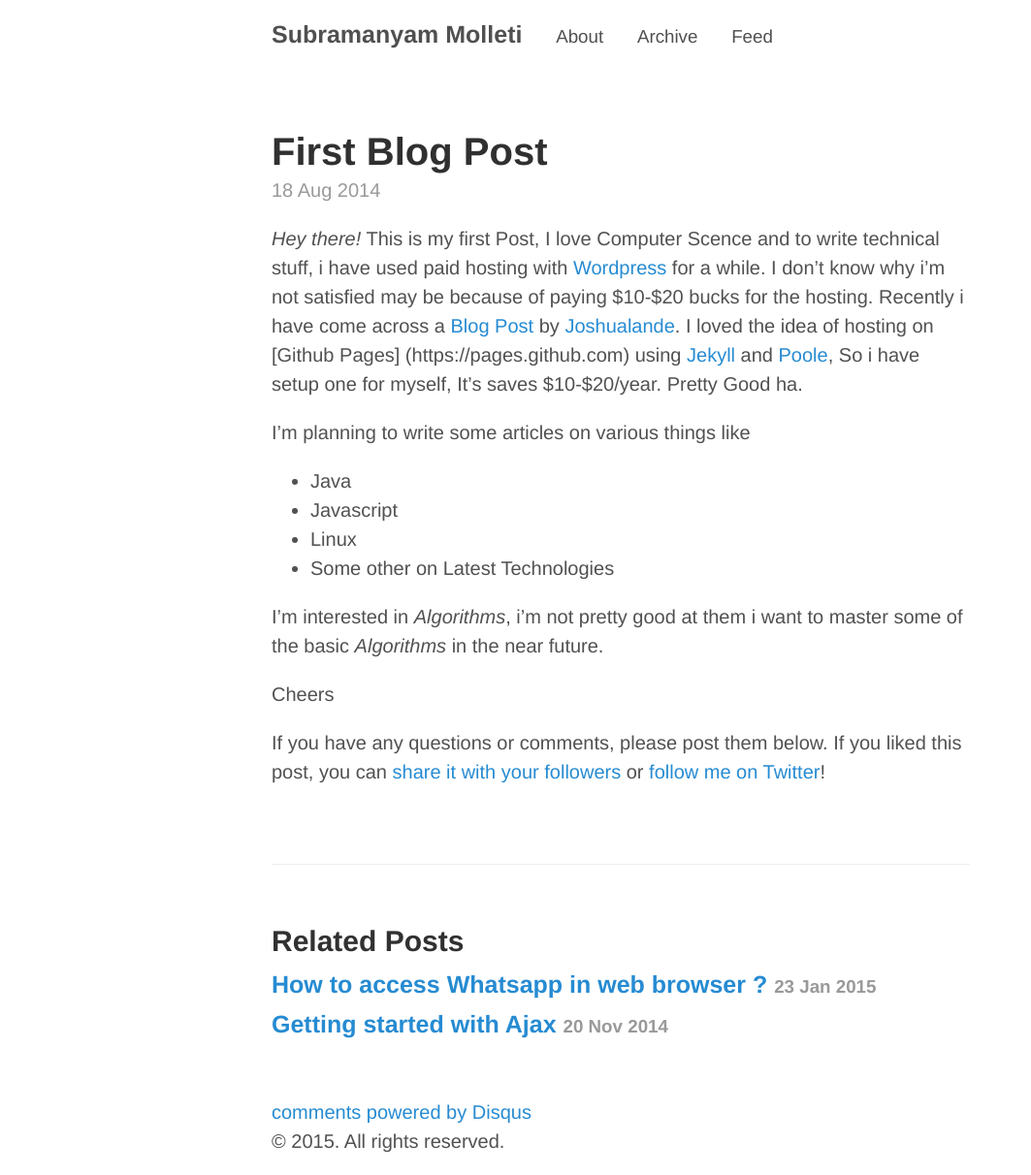
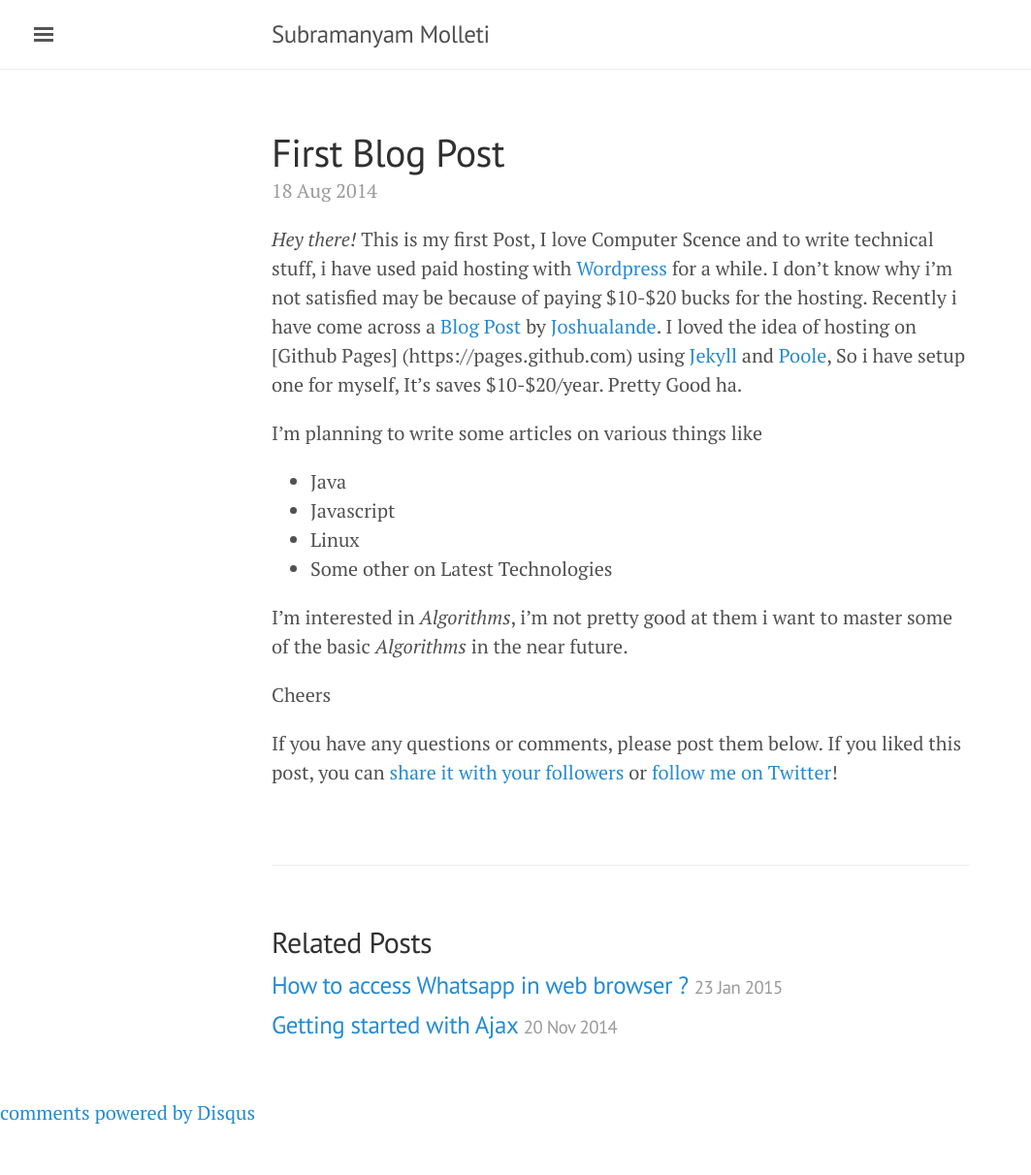
Before and after one commit to subramanyammolleti/subramanyammolleti.github.io, a Jekyll site: the page built from _posts/2014-08-18-first-blog-post.md, in a window 1280 px wide. Shown: the whole page at 97% size, without its empty margins (0-1063 px from the left). Built offline with Jekyll 4.4.1, drawn with Linux system fonts in a browser that asks for light colours; Markdown is read by kramdown in place of the engine named in the settings; comment, search, counter and statistics services are not loaded; after the commit the page ends 1163 px from its top, so only the background shows below that.

Commit message:
Change of Theme to Lanyon

```diff
--- a/_config.yml
+++ b/_config.yml
@@ -1,16 +1,16 @@
-# Dependencies
-markdown:         redcarpet
-pygments:         true
-
 # Permalinks
 permalink:        pretty
+relative_permalinks: true
 
 # Setup
 title:            Subramanyam Molleti
-tagline:          'Blog, Java, Algorithms, Servlets, Linux, C, Python, Amazon, MongoDB'
+tagline:          ''
 url:              http://subramanyammolleti.github.io
 paginate:         1
-baseurl:          /
+baseurl:          ''
+paginate:         5
+
+# About/contact
 author:
   name:           Subramanyam Molleti
   url:            https://twitter.com/_MSubramanyam
--- a/_includes/head.html
+++ b/_includes/head.html
@@ -1,5 +1,6 @@
 <head>
   <link href="http://gmpg.org/xfn/11" rel="profile">
+  <meta http-equiv="X-UA-Compatible" content="IE=edge">
   <meta http-equiv="content-type" content="text/html; charset=utf-8">
 
   <!-- Enable responsiveness on mobile devices-->
@@ -16,6 +17,8 @@
   <!-- CSS -->
   <link rel="stylesheet" href="{{ site.baseurl }}public/css/poole.css">
   <link rel="stylesheet" href="{{ site.baseurl }}public/css/syntax.css">
+  <link rel="stylesheet" href="{{ site.baseurl }}/public/css/lanyon.css">
+  <link rel="stylesheet" href="https://fonts.googleapis.com/css?family=PT+Serif:400,400italic,700%7CPT+Sans:400">
 
   <!-- Icons -->
   <link rel="apple-touch-icon-precomposed" sizes="144x144" href="{{ site.baseurl }}public/apple-touch-icon-precomposed.png">
--- /dev/null
+++ b/_includes/sidebar.html
@@ -0,0 +1,41 @@
+<!-- Target for toggling the sidebar `.sidebar-checkbox` is for regular
+     styles, `#sidebar-checkbox` for behavior. -->
+<input type="checkbox" class="sidebar-checkbox" id="sidebar-checkbox">
+
+<!-- Toggleable sidebar -->
+<div class="sidebar" id="sidebar">
+  <div class="sidebar-item">
+    <p>{{ site.description }}</p>
+  </div>
+
+  <nav class="sidebar-nav">
+    <a class="sidebar-nav-item{% if page.url == site.baseurl %} active{% endif %}" href="{{ site.baseurl }}/">Home</a>
+
+    {% comment %}
+      The code below dynamically generates a sidebar nav of pages with
+      `layout: page` in the front-matter. See readme for usage.
+    {% endcomment %}
+
+    {% assign pages_list = site.pages | sort:"url" %}
+    {% for node in pages_list %}
+      {% if node.title != null %}
+        {% if node.layout == "page" %}
+          <a class="sidebar-nav-item{% if page.url == node.url %} active{% endif %}" href="{{ node.url }}">{{ node.title }}</a>
+        {% endif %}
+      {% endif %}
+    {% endfor %}
+
+<!-- Gets the Nav items from _config.yml -->
+	{% for page in site.pages_list %}
+
+		<a class="sidebar-nav-item" href="{{ page[1]  }}">{{ page[0] }}</a>
+	{% endfor %}
+
+  </nav>
+
+  <div class="sidebar-item">
+    <p>
+      &copy; {{ site.time | date: '%Y' }}. All rights reserved.
+    </p>
+  </div>
+</div>
--- a/_layouts/default.html
+++ b/_layouts/default.html
@@ -1,31 +1,45 @@
 <!DOCTYPE html>
-<html xmlns="http://www.w3.org/1999/xhtml" xml:lang="en" lang="en-us">
+<html lang="en-us">
 
   {% include head.html %}
   {% include google_analytics.html %}
   <body>
 
-    <div class="container content">
+    {% include sidebar.html %}
+
+    <!-- Wrap is the content to shift when toggling the sidebar. We wrap the
+         content to avoid any CSS collisions with our real content. -->
+    <div class="wrap">
       <div class="masthead">
-        <h3 class="masthead-title">
-          <a href="{{ site.baseurl }}" title="Home">{{ site.title }}</a>
-         	{% for page in site.pages_list %}
-  				&nbsp;&nbsp;&nbsp;
-  				<small><a href="{{ page[1]  }}">{{ page[0] }}</a></small>
-				{% endfor %}
-        </h3>
+        <div class="container">
+          <h3 class="masthead-title">
+            <a href="{{ site.baseurl }}/" title="Home">{{ site.title }}</a>
+            <small>{{ site.tagline }}</small>
+          </h3>
+        </div>
       </div>
 
-      {{ content }}
-
-      {% include comments.html %}
-
-      <div class="footer">
-        <p>
-          &copy; {{ site.time | date: '%Y' }}. All rights reserved.
-        </p>
+      <div class="container content">
+        {{ content }}
       </div>
+	  {% include comments.html %}
     </div>
 
+    <label for="sidebar-checkbox" class="sidebar-toggle"></label>
+
+    <script>
+      (function(document) {
+        var toggle = document.querySelector('.sidebar-toggle');
+        var sidebar = document.querySelector('#sidebar');
+        var checkbox = document.querySelector('#sidebar-checkbox');
+        document.addEventListener('click', function(e) {
+          var target = e.target;
+          if(!checkbox.checked ||
+             sidebar.contains(target) ||
+             (target === checkbox || target === toggle)) return;
+          checkbox.checked = false;
+        }, false);
+      })(document);
+    </script>
   </body>
 </html>
--- a/_layouts/post.html
+++ b/_layouts/post.html
@@ -14,7 +14,7 @@
     {% for post in site.related_posts limit:3 %}
       <li>
         <h3>
-          <a href="{{ post.url }}">
+          <a href="{{ site.baseurl }}{{ post.url }}">
             {{ post.title }}
             <small>{{ post.date | date_to_string }}</small>
           </a>
--- /dev/null
+++ b/public/css/lanyon.css
@@ -0,0 +1,563 @@
+/*
+ *  ___
+ * /\_ \
+ * \//\ \      __      ___   __  __    ___     ___
+ *   \ \ \   /'__`\  /' _ `\/\ \/\ \  / __`\ /' _ `\
+ *    \_\ \_/\ \_\.\_/\ \/\ \ \ \_\ \/\ \_\ \/\ \/\ \
+ *    /\____\ \__/.\_\ \_\ \_\/`____ \ \____/\ \_\ \_\
+ *    \/____/\/__/\/_/\/_/\/_/`/___/> \/___/  \/_/\/_/
+ *                               /\___/
+ *                               \/__/
+ *
+ * Designed, built, and released under MIT license by @mdo. Learn more at
+ * https://github.com/poole/lanyon.
+ */
+
+
+/*
+ * Contents
+ *
+ * Global resets
+ * Masthead
+ * Sidebar
+ * Slide effect
+ * Posts and pages
+ * Pagination
+ * Reverse layout
+ * Themes
+ */
+
+
+/*
+ * Global resets
+ *
+ * Update the foundational and global aspects of the page.
+ */
+
+/* Prevent scroll on narrow devices */
+html,
+body {
+  overflow-x: hidden;
+}
+
+html {
+  font-family: "PT Serif", Georgia, "Times New Roman", serif;
+}
+
+h1, h2, h3, h4, h5, h6 {
+  font-family: "PT Sans", Helvetica, Arial, sans-serif;
+  font-weight: 400;
+  color: #313131;
+  letter-spacing: -.025rem;
+}
+
+
+/*
+ * Wrapper
+ *
+ * The wrapper is used to position site content when the sidebar is toggled. We
+ * use an outter wrap to position the sidebar without interferring with the
+ * regular page content.
+ */
+
+.wrap {
+  position: relative;
+  width: 100%;
+}
+
+
+/*
+ * Container
+ *
+ * Center the page content.
+ */
+
+.container {
+  max-width: 28rem;
+}
+@media (min-width: 38em) {
+  .container {
+    max-width: 32rem;
+  }
+}
+@media (min-width: 56em) {
+  .container {
+    max-width: 38rem;
+  }
+}
+
+
+/*
+ * Masthead
+ *
+ * Super small header above the content for site name and short description.
+ */
+
+.masthead {
+  padding-top:    1rem;
+  padding-bottom: 1rem;
+  margin-bottom: 3rem;
+  border-bottom: 1px solid #eee;
+}
+.masthead-title {
+  margin-top: 0;
+  margin-bottom: 0;
+  color: #505050;
+}
+.masthead-title a {
+  color: #505050;
+}
+.masthead-title small {
+  font-size: 75%;
+  font-weight: 400;
+  color: #c0c0c0;
+  letter-spacing: 0;
+}
+
+@media (max-width: 48em) {
+  .masthead-title {
+    text-align: center;
+  }
+  .masthead-title small {
+    display: none;
+  }
+}
+
+
+/*
+ * Sidebar
+ *
+ * The sidebar is the drawer, the item we are toggling with our handy hamburger
+ * button in the corner of the page.
+ *
+ * This particular sidebar implementation was inspired by Chris Coyier's
+ * "Offcanvas Menu with CSS Target" article, and the checkbox variation from the
+ * comments by a reader. It modifies both implementations to continue using the
+ * checkbox (no change in URL means no polluted browser history), but this uses
+ * `position` for the menu to avoid some potential content reflow issues.
+ *
+ * Source: http://css-tricks.com/off-canvas-menu-with-css-target/#comment-207504
+ */
+
+/* Style and "hide" the sidebar */
+.sidebar {
+  position: fixed;
+  top: 0;
+  bottom: 0;
+  left: -14rem;
+  width: 14rem;
+  visibility: hidden;
+  overflow-y: auto;
+  font-family: "PT Sans", Helvetica, Arial, sans-serif;
+  font-size: .875rem; /* 15px */
+  color: rgba(255,255,255,.6);
+  background-color: #202020;
+  -webkit-transition: all .3s ease-in-out;
+          transition: all .3s ease-in-out;
+}
+@media (min-width: 30em) {
+  .sidebar {
+    font-size: .75rem; /* 14px */
+  }
+}
+
+/* Sidebar content */
+.sidebar a {
+  font-weight: normal;
+  color: #fff;
+}
+.sidebar-item {
+  padding: 1rem;
+}
+.sidebar-item p:last-child {
+  margin-bottom: 0;
+}
+
+/* Sidebar nav */
+.sidebar-nav {
+  border-bottom: 1px solid rgba(255,255,255,.1);
+}
+.sidebar-nav-item {
+  display: block;
+  padding: .5rem 1rem;
+  border-top: 1px solid rgba(255,255,255,.1);
+}
+.sidebar-nav-item.active,
+a.sidebar-nav-item:hover,
+a.sidebar-nav-item:focus {
+  text-decoration: none;
+  background-color: rgba(255,255,255,.1);
+  border-color: transparent;
+}
+
+@media (min-width: 48em) {
+  .sidebar-item {
+    padding: 1.5rem;
+  }
+  .sidebar-nav-item {
+    padding-left:  1.5rem;
+    padding-right: 1.5rem;
+  }
+}
+
+/* Hide the sidebar checkbox that we toggle with `.sidebar-toggle` */
+.sidebar-checkbox {
+  position: absolute;
+  opacity: 0;
+  -webkit-user-select: none;
+     -moz-user-select: none;
+          user-select: none;
+}
+
+/* Style the `label` that we use to target the `.sidebar-checkbox` */
+.sidebar-toggle {
+  position: absolute;
+  top:  .8rem;
+  left: 1rem;
+  display: block;
+  padding: .25rem .75rem;
+  color: #505050;
+  background-color: #fff;
+  border-radius: .25rem;
+  cursor: pointer;
+}
+
+.sidebar-toggle:before {
+  display: inline-block;
+  width: 1rem;
+  height: .75rem;
+  content: "";
+  background-image: -webkit-linear-gradient(to bottom, #555, #555 20%, #fff 20%, #fff 40%, #555 40%, #555 60%, #fff 60%, #fff 80%, #555 80%, #555 100%);
+  background-image:    -moz-linear-gradient(to bottom, #555, #555 20%, #fff 20%, #fff 40%, #555 40%, #555 60%, #fff 60%, #fff 80%, #555 80%, #555 100%);
+  background-image:     -ms-linear-gradient(to bottom, #555, #555 20%, #fff 20%, #fff 40%, #555 40%, #555 60%, #fff 60%, #fff 80%, #555 80%, #555 100%);
+  background-image:         linear-gradient(to bottom, #555, #555 20%, #fff 20%, #fff 40%, #555 40%, #555 60%, #fff 60%, #fff 80%, #555 80%, #555 100%);
+}
+
+.sidebar-toggle:active,
+#sidebar-checkbox:focus ~ .sidebar-toggle,
+#sidebar-checkbox:checked ~ .sidebar-toggle {
+  color: #fff;
+  background-color: #555;
+}
+
+.sidebar-toggle:active:before,
+#sidebar-checkbox:focus ~ .sidebar-toggle:before,
+#sidebar-checkbox:checked ~ .sidebar-toggle:before {
+  background-image: -webkit-linear-gradient(to bottom, #fff, #fff 20%, #555 20%, #555 40%, #fff 40%, #fff 60%, #555 60%, #555 80%, #fff 80%, #fff 100%);
+  background-image:    -moz-linear-gradient(to bottom, #fff, #fff 20%, #555 20%, #555 40%, #fff 40%, #fff 60%, #555 60%, #555 80%, #fff 80%, #fff 100%);
+  background-image:     -ms-linear-gradient(to bottom, #fff, #fff 20%, #555 20%, #555 40%, #fff 40%, #fff 60%, #555 60%, #555 80%, #fff 80%, #fff 100%);
+  background-image:         linear-gradient(to bottom, #fff, #fff 20%, #555 20%, #555 40%, #fff 40%, #fff 60%, #555 60%, #555 80%, #fff 80%, #fff 100%);
+}
+
+@media (min-width: 30.1em) {
+  .sidebar-toggle {
+    position: fixed;
+  }
+}
+
+@media print {
+  .sidebar-toggle {
+    display: none;
+  }
+}
+
+/* Slide effect
+ *
+ * Handle the sliding effects of the sidebar and content in one spot, seperate
+ * from the default styles.
+ *
+ * As an a heads up, we don't use `transform: translate3d()` here because when
+ * mixed with `position: fixed;` for the sidebar toggle, it creates a new
+ * containing block. Put simply, the fixed sidebar toggle behaves like
+ * `position: absolute;` when transformed.
+ *
+ * Read more about it at http://meyerweb.com/eric/thoughts/2011/09/12/.
+ */
+
+.wrap,
+.sidebar,
+.sidebar-toggle {
+  -webkit-backface-visibility: hidden;
+      -ms-backface-visibility: hidden;
+          backface-visibility: hidden;
+}
+.wrap,
+.sidebar-toggle {
+  -webkit-transition: -webkit-transform .3s ease-in-out;
+          transition: transform .3s ease-in-out;
+}
+
+#sidebar-checkbox:checked + .sidebar {
+  z-index: 10;
+  visibility: visible;
+}
+#sidebar-checkbox:checked ~ .sidebar,
+#sidebar-checkbox:checked ~ .wrap,
+#sidebar-checkbox:checked ~ .sidebar-toggle {
+  -webkit-transform: translateX(14rem);
+      -ms-transform: translateX(14rem);
+          transform: translateX(14rem);
+}
+
+
+/*
+ * Posts and pages
+ *
+ * Each post is wrapped in `.post` and is used on default and post layouts. Each
+ * page is wrapped in `.page` and is only used on the page layout.
+ */
+
+.page,
+.post {
+  margin-bottom: 4em;
+}
+
+/* Blog post or page title */
+.page-title,
+.post-title,
+.post-title a {
+  color: #303030;
+}
+.page-title,
+.post-title {
+  margin-top: 0;
+}
+
+/* Meta data line below post title */
+.post-date {
+  display: block;
+  margin-top: -.5rem;
+  margin-bottom: 1rem;
+  color: #9a9a9a;
+}
+
+/* Related posts */
+.related {
+  padding-top: 2rem;
+  padding-bottom: 2rem;
+  border-top: 1px solid #eee;
+}
+.related-posts {
+  padding-left: 0;
+  list-style: none;
+}
+.related-posts h3 {
+  margin-top: 0;
+}
+.related-posts li small {
+  font-size: 75%;
+  color: #999;
+}
+.related-posts li a:hover {
+  color: #268bd2;
+  text-decoration: none;
+}
+.related-posts li a:hover small {
+  color: inherit;
+}
+
+
+/*
+ * Pagination
+ *
+ * Super lightweight (HTML-wise) blog pagination. `span`s are provide for when
+ * there are no more previous or next posts to show.
+ */
+
+.pagination {
+  overflow: hidden; /* clearfix */
+  margin-left: -1rem;
+  margin-right: -1rem;
+  font-family: "PT Sans", Helvetica, Arial, sans-serif;
+  color: #ccc;
+  text-align: center;
+}
+
+/* Pagination items can be `span`s or `a`s */
+.pagination-item {
+  display: block;
+  padding: 1rem;
+  border: 1px solid #eee;
+}
+.pagination-item:first-child {
+  margin-bottom: -1px;
+}
+
+/* Only provide a hover state for linked pagination items */
+a.pagination-item:hover {
+  background-color: #f5f5f5;
+}
+
+@media (min-width: 30em) {
+  .pagination {
+    margin: 3rem 0;
+  }
+  .pagination-item {
+    float: left;
+    width: 50%;
+  }
+  .pagination-item:first-child {
+    margin-bottom: 0;
+    border-top-left-radius:    4px;
+    border-bottom-left-radius: 4px;
+  }
+  .pagination-item:last-child {
+    margin-left: -1px;
+    border-top-right-radius:    4px;
+    border-bottom-right-radius: 4px;
+  }
+}
+
+
+/*
+ * Reverse layout
+ *
+ * Flip the orientation of the page by placing the `.sidebar` and sidebar toggle
+ * on the right side.
+ */
+
+.layout-reverse .sidebar {
+  left: auto;
+  right: -14rem;
+}
+.layout-reverse .sidebar-toggle {
+  left: auto;
+  right: 1rem;
+}
+
+.layout-reverse #sidebar-checkbox:checked ~ .sidebar,
+.layout-reverse #sidebar-checkbox:checked ~ .wrap,
+.layout-reverse #sidebar-checkbox:checked ~ .sidebar-toggle {
+  -webkit-transform: translateX(-14rem);
+      -ms-transform: translateX(-14rem);
+          transform: translateX(-14rem);
+}
+
+
+/*
+ * Themes
+ *
+ * Apply custom color schemes by adding the appropriate class to the `body`.
+ * Based on colors from Base16: http://chriskempson.github.io/base16/#default.
+ */
+
+/* Red */
+.theme-base-08 .sidebar,
+.theme-base-08 .sidebar-toggle:active,
+.theme-base-08 #sidebar-checkbox:checked ~ .sidebar-toggle {
+  background-color: #ac4142;
+}
+.theme-base-08 .container a,
+.theme-base-08 .sidebar-toggle,
+.theme-base-08 .related-posts li a:hover {
+  color: #ac4142;
+}
+
+/* Orange */
+.theme-base-09 .sidebar,
+.theme-base-09 .sidebar-toggle:active,
+.theme-base-09 #sidebar-checkbox:checked ~ .sidebar-toggle {
+  background-color: #d28445;
+}
+.theme-base-09 .container a,
+.theme-base-09 .sidebar-toggle,
+.theme-base-09 .related-posts li a:hover {
+  color: #d28445;
+}
+
+/* Yellow */
+.theme-base-0a .sidebar,
+.theme-base-0a .sidebar-toggle:active,
+.theme-base-0a #sidebar-checkbox:checked ~ .sidebar-toggle {
+  background-color: #f4bf75;
+}
+.theme-base-0a .container a,
+.theme-base-0a .sidebar-toggle,
+.theme-base-0a .related-posts li a:hover {
+  color: #f4bf75;
+}
+
+/* Green */
+.theme-base-0b .sidebar,
+.theme-base-0b .sidebar-toggle:active,
+.theme-base-0b #sidebar-checkbox:checked ~ .sidebar-toggle {
+  background-color: #90a959;
+}
+.theme-base-0b .container a,
+.theme-base-0b .sidebar-toggle,
+.theme-base-0b .related-posts li a:hover {
+  color: #90a959;
+}
+
+/* Cyan */
+.theme-base-0c .sidebar,
+.theme-base-0c .sidebar-toggle:active,
+.theme-base-0c #sidebar-checkbox:checked ~ .sidebar-toggle {
+  background-color: #75b5aa;
+}
+.theme-base-0c .container a,
+.theme-base-0c .sidebar-toggle,
+.theme-base-0c .related-posts li a:hover {
+  color: #75b5aa;
+}
+
+/* Blue */
+.theme-base-0d .sidebar,
+.theme-base-0d .sidebar-toggle:active,
+.theme-base-0d #sidebar-checkbox:checked ~ .sidebar-toggle {
+  background-color: #6a9fb5;
+}
+.theme-base-0d .container a,
+.theme-base-0d .sidebar-toggle,
+.theme-base-0d .related-posts li a:hover {
+  color: #6a9fb5;
+}
+
+/* Magenta */
+.theme-base-0e .sidebar,
+.theme-base-0e .sidebar-toggle:active,
+.theme-base-0e #sidebar-checkbox:checked ~ .sidebar-toggle {
+  background-color: #aa759f;
+}
+.theme-base-0e .container a,
+.theme-base-0e .sidebar-toggle,
+.theme-base-0e .related-posts li a:hover {
+  color: #aa759f;
+}
+
+/* Brown */
+.theme-base-0f .sidebar,
+.theme-base-0f .sidebar-toggle:active,
+.theme-base-0f #sidebar-checkbox:checked ~ .sidebar-toggle {
+  background-color: #8f5536;
+}
+.theme-base-0f .container a,
+.theme-base-0f .sidebar-toggle,
+.theme-base-0f .related-posts li a:hover {
+  color: #8f5536;
+}
+
+
+/*
+ * Overlay sidebar
+ *
+ * Make the sidebar content overlay the viewport content instead of pushing it
+ * aside when toggled.
+ */
+
+.sidebar-overlay #sidebar-checkbox:checked ~ .wrap {
+  -webkit-transform: translateX(0);
+      -ms-transform: translateX(0);
+          transform: translateX(0);
+}
+.sidebar-overlay #sidebar-checkbox:checked ~ .sidebar-toggle {
+  box-shadow: 0 0 0 .25rem #fff;
+}
+.sidebar-overlay #sidebar-checkbox:checked ~ .sidebar {
+  box-shadow: .25rem 0 .5rem rgba(0,0,0,.1);
+}
+
+/* Only one tweak for a reverse layout */
+.layout-reverse.sidebar-overlay #sidebar-checkbox:checked ~ .sidebar {
+  box-shadow: -.25rem 0 .5rem rgba(0,0,0,.1);
+}
```
Also changed, not shown: atom.xml (+5 -5 lines), index.html (+4 -4 lines).
